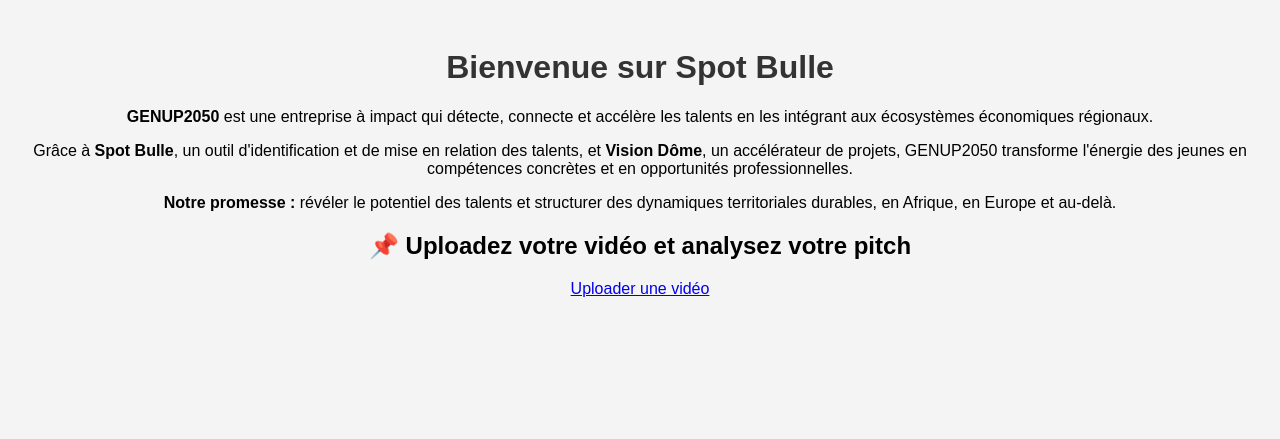
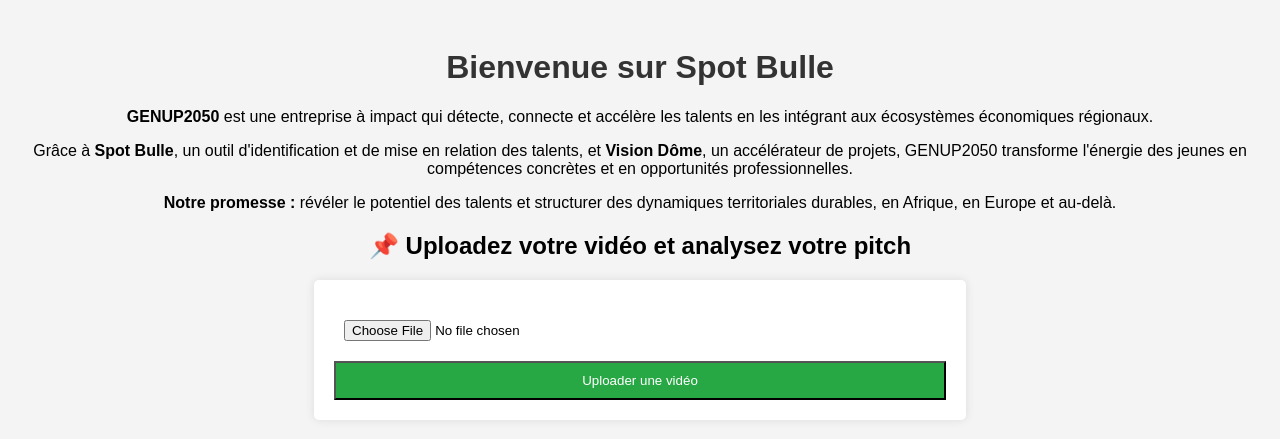
Before and after one commit to basamba1990/pitch_spotbulle, a Flask app: page / in a window 1280 px wide. Shown: the top 439 px of the page. Run offline with Flask 3, Linux system fonts and the light colour scheme.

Commit message:
Update index.html

```diff
--- a/templates/index.html
+++ b/templates/index.html
@@ -26,6 +26,11 @@
     </p>
 
     <h2>📌 Uploadez votre vidéo et analysez votre pitch</h2>
-    <a href="{{ url_for('upload_video') }}" class="btn">Uploader une vidéo</a>
+
+    <form action="{{ url_for('upload_video') }}" method="POST" enctype="multipart/form-data">
+        <input type="file" name="file" required>
+        <button type="submit" class="btn">Uploader une vidéo</button>
+    </form>
+
 </body>
 </html>
```
